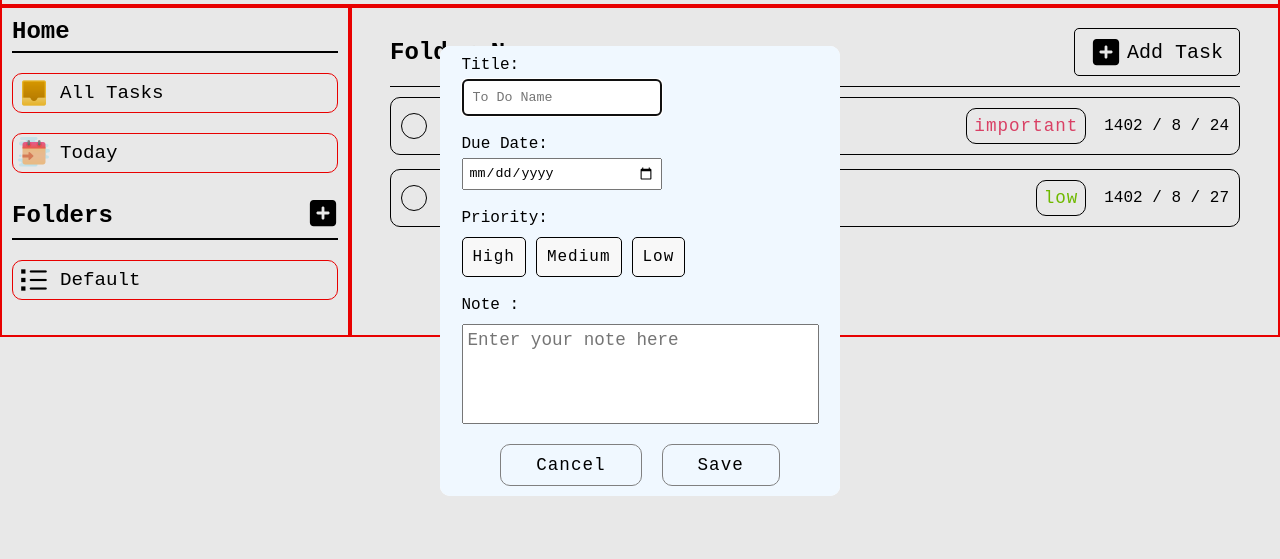
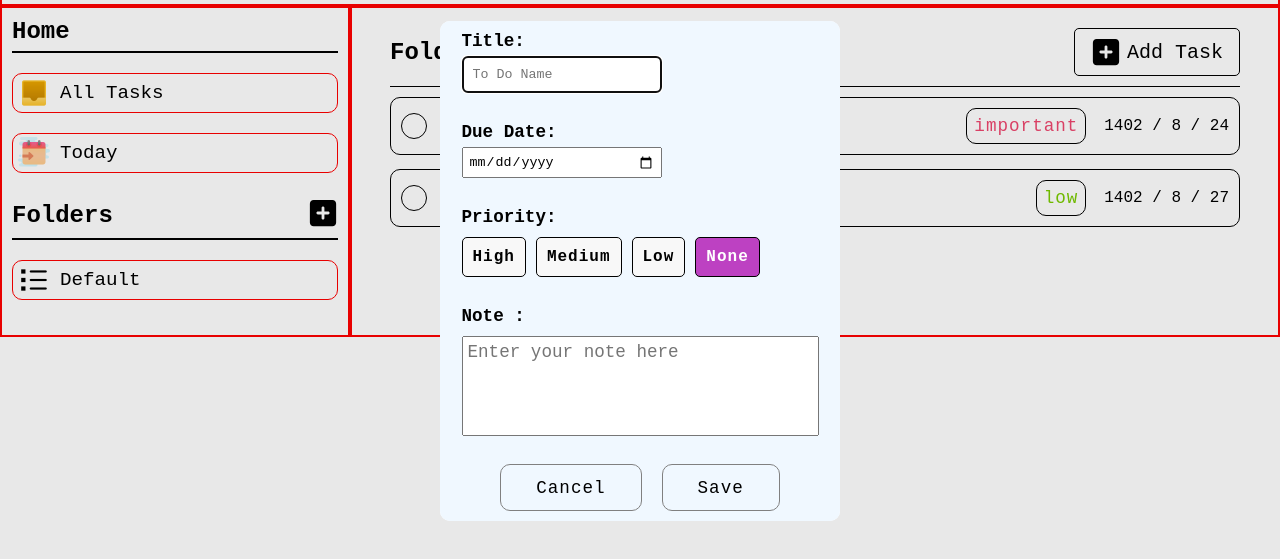
Before and after one commit to ehsan-saf/todo-list, a website built with webpack: page dist/index.html in a window 1280 px wide. Shown: the part 49-608 px from the top of the page. Built offline with nearby package versions, Linux system fonts and the light colour scheme.

Commit message:
Finish basic form input style

```diff
--- a/dist/index.html
+++ b/dist/index.html
@@ -71,14 +71,16 @@
                 <dialog class="new-task-modal">
                     <div class="modal-content">
                         <div class="todo-input">
-                            <label for="">Title:
-                                <input type="text" id="todoTitle" placeholder="To Do Name">
+                            <label for="">
+                                <h2>Title:</h2>
+                                <input type="text" id="todoTitle" placeholder="To Do Name" required>
                             </label>
-                            <label for="">Due Date:
+                            <label for="">
+                                <h2>Due Date:</h2>
                                 <input type="date" id="todoDate">
                             </label>
                             <div class="priority-container">
-                                <p>Priority: </p>
+                                <h2>Priority: </h2>
                                 <div>
                                     <div>
                                         <input type="radio" name="priority" value="1" id="first-pr">
@@ -97,11 +99,20 @@
                                         <label class="option-button" for="third-pr">Low
                                         </label>
                                     </div>
+
+                                    <div>
+                                        <input type="radio" name="priority" value="4" id="fourth-pr" checked>
+                                        <label class="option-button" for="fourth-pr">None
+                                        </label>
+                                    </div>
+
                                 </div>
                             </div>
                             <div class="description-container">
-                                <label for="todo-text">Note :</label>
-                                <textarea name="" id="todo-text" cols="30" rows="10"
+                                <label for="todo-text">
+                                    <h2>Note :</h2>
+                                </label>
+                                <textarea name="" id="todo-text" maxlength="100" cols="30" rows="10"
                                     placeholder="Enter your note here"></textarea>
                             </div>
                             <div class="todo-btn">
--- a/dist/style.css
+++ b/dist/style.css
@@ -279,13 +279,17 @@ button>img {
     background-color: aliceblue;
 
     width: 400px;
-    height: 450px;
+    height: 500px;
     padding: 10px;
+}
+
+.modal-content h2 {
+    font-size: 1.1rem;
 }
 
 .todo-input {
     display: grid;
-    gap: 15px;
+    gap: 20px;
 }
 
 .todo-input>label {
@@ -328,6 +332,7 @@ label>input {
     border-radius: 5px;
 
     font-size: 1rem;
+    font-weight: bold;
     letter-spacing: 1px;
     padding: 10px;
 
@@ -353,6 +358,12 @@ input[type="radio"] {
 #third-pr:checked+label,
 #third-pr+label:hover {
     background-color: #4CAF50;
+    color: white;
+}
+
+#fourth-pr:checked+label,
+#fourth-pr+label:hover {
+    background-color: rgb(189, 65, 194);
     color: white;
 }
 
```
